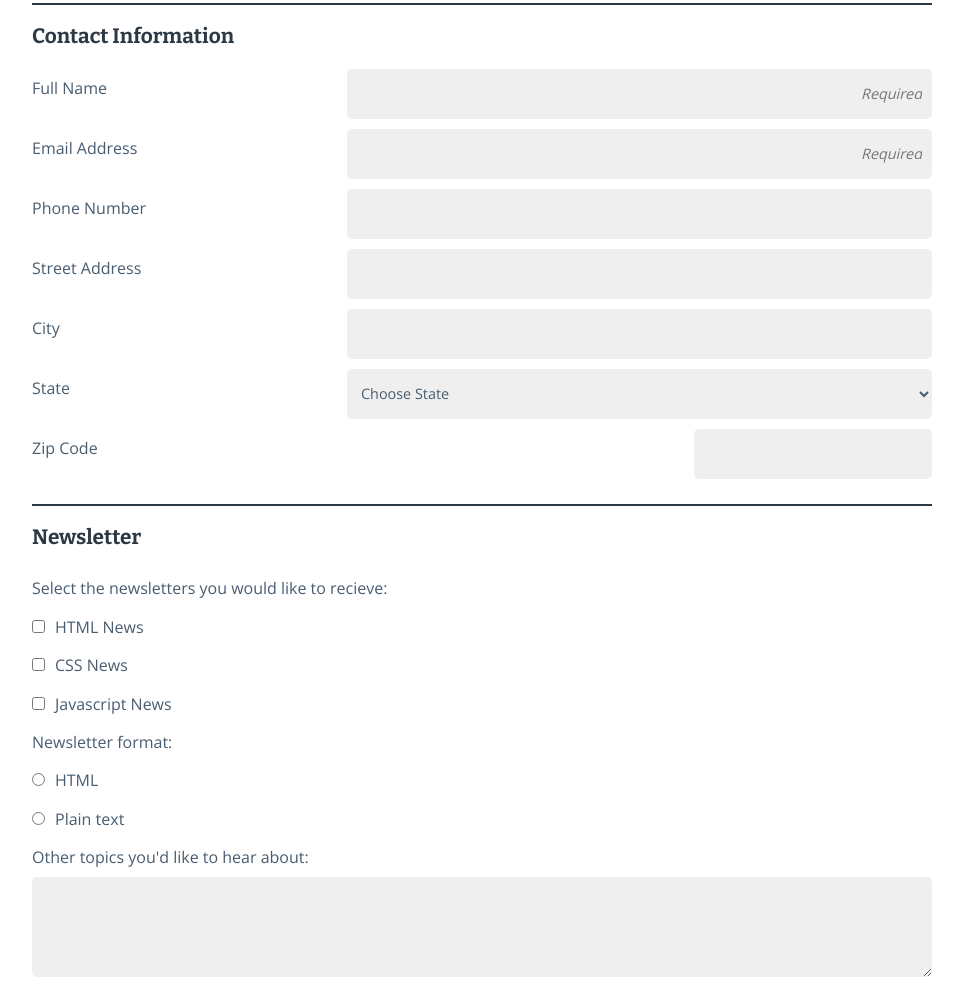
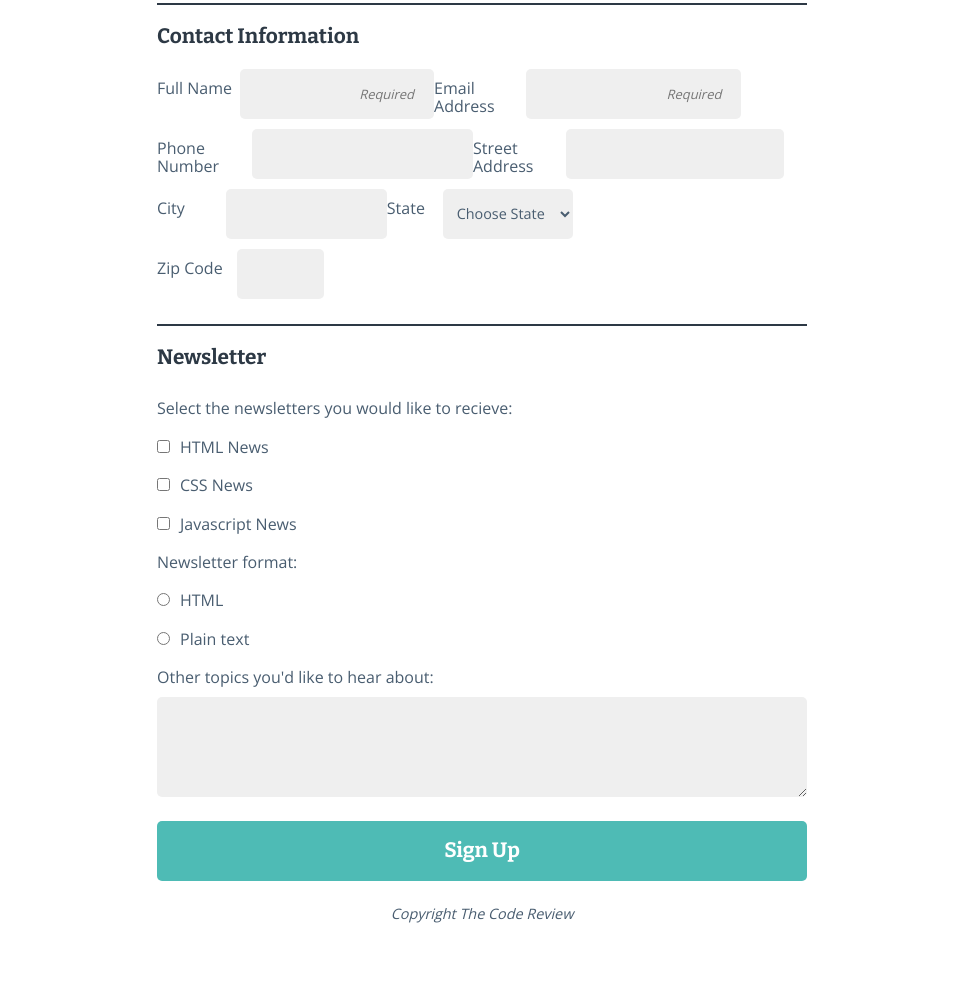
Before and after one commit to ringm/techdegree-project-03, a plain HTML site: page html/index.html in a window 1280 px wide. Shown: the part 195-1180 px from the top of the page, without its empty margins (158-1121 px from the left). After the commit the page ends 1152 px from the top, so only its background shows below. Drawn offline with nearby package versions, Linux system fonts and the light colour scheme.

Commit message:
Add files via upload

```diff
--- a/css/styles.css
+++ b/css/styles.css
@@ -20,6 +20,11 @@ textarea,
 select {
   padding: 10px;
   font-size: .9em;
+}
+
+textarea {
+  max-width: 650px;
+  min-height: 50px;
 }
 
 fieldset {
@@ -50,7 +55,7 @@ h1 {
 .container {
   width: 90%;
   margin: 0 auto;
-  max-width: 900px;
+  max-width: 650px;
 }
 
 input[type="text"],
@@ -114,12 +119,8 @@ button {
 footer {
   text-align: center;
   padding-bottom: 20px;
-}
-
-input:focus,
-textarea:focus {
-  outline: none;
-  border: 2px solid #46698b;
+  font-style: italic;
+  font-size: .9em;
 }
 
 input:checked + label {
@@ -131,8 +132,28 @@ input[placeholder="Required"] {
   font-style: italic;
 }
 
+::placeholder {
+  padding-right: 10px;
+  font-size: .9em;
+}
+
+/*------------------------------------*\
+  #PESUDO CLASSES
+\*------------------------------------*/
+
+button:hover {
+  background-color: #25ded4;
+  transition: .5s;
+}
+
 input[placeholder="Required"]:focus {
   text-align: left;
+}
+
+input:focus,
+textarea:focus {
+  outline: none;
+  border: 2px solid #46698b;
 }
 
 /*------------------------------------*\
@@ -141,22 +162,25 @@ input[placeholder="Required"]:focus {
 
 @media (min-width: 768px) {
 
-  .flex {
+  fieldset[name="contact-info"] {
     display: flex;
     flex-wrap: wrap;
   }
 
-  label {
-    flex: 1 25%;
+  .flex {
+    display: flex;
+  }
+
+  .flex label {
+    flex-basis: 30%;
   }
 
   input, select {
-    flex: 1 55%;
+    flex: 1;
   }
 
   input[id="zipcode"] {
-    flex: .5;
-    align-self: flex-start;
+    flex-grow: .4;
   }
 
 }
```
